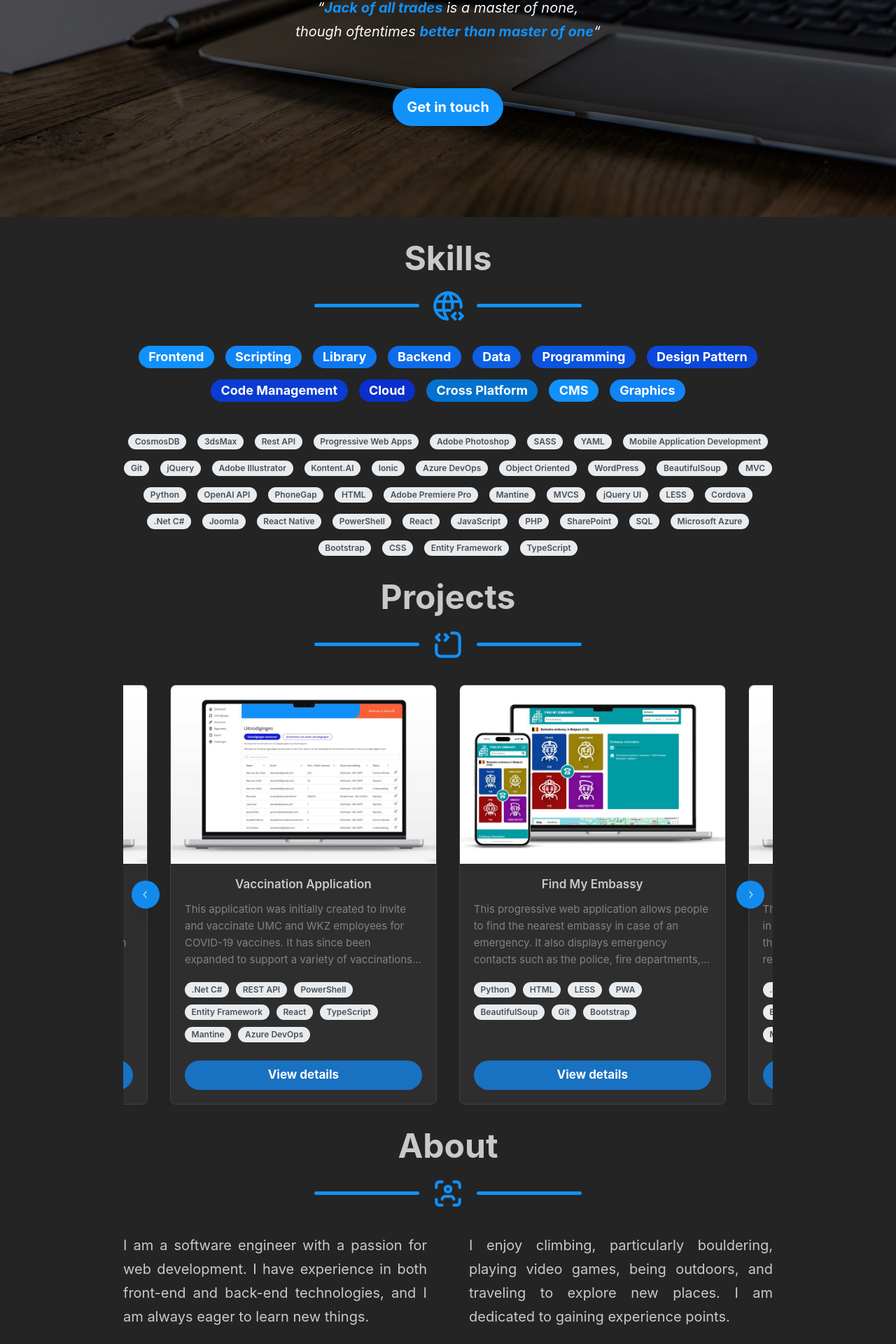
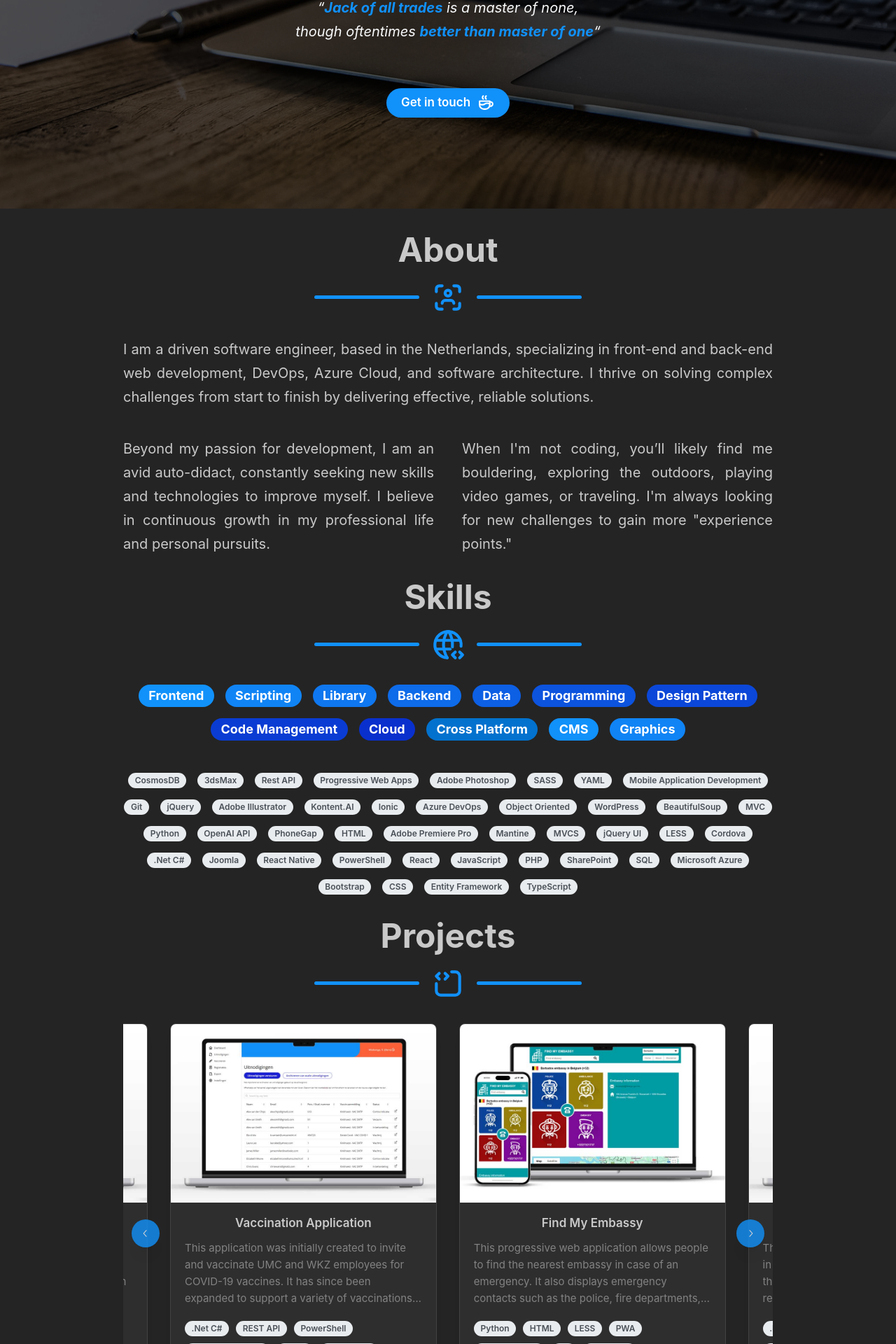
Before and after one commit to RensWiebenga/RensWiebengaDevelopment, a React (Vite) app: page / in a window 1280 px wide. Shown: the part 718-2638 px from the top of the page at 70% size. Built offline with nearby package versions, Linux system fonts and the light colour scheme.

Commit message:
Changed texts and layout a bit

```diff
--- a/src/routes/Index/Index.tsx
+++ b/src/routes/Index/Index.tsx
@@ -12,6 +12,12 @@ export default function Index() {
       <HeroImageBackground />
       <Space h="xl" />
       <Container>
+        <div id="about" className="section">
+          <FancyTitle title="About" icon="IconUserScan" />
+          <Space h="xl" />
+          <AboutMeBlock />
+          <Space h="xl" />
+        </div>
         <div id="skills" className="section">
           <FancyTitle title="Skills" icon="IconWorldCode" />
           <Space h="xl" />
@@ -24,12 +30,7 @@ export default function Index() {
           <CardsCarousel />
           <Space h="xl" />
         </div>
-        <div id="about" className="section">
-          <FancyTitle title="About" icon="IconUserScan" />
-          <Space h="xl" />
-          <AboutMeBlock />
-          <Space h="xl" />
-        </div>
+
         <div id="contact" className="section">
           <FancyTitle title="Contact me" icon="IconMailBolt" />
           <Space h="xl" />
--- a/src/routes/Index/components/AboutMeBlock/AboutMeBlock.tsx
+++ b/src/routes/Index/components/AboutMeBlock/AboutMeBlock.tsx
@@ -1,27 +1,46 @@
-import { Group, Text } from "@mantine/core";
+import { Group, Stack, Text } from "@mantine/core";
 import classes from "./AboutMeBlock.module.css";
 
 export default function AboutMeBlock() {
   return (
+    <Stack gap="40px">
       <Group
         justify="center"
-      gap="60px"
+        gap="40px"
         grow
         wrap="nowrap"
         align="flex-start"
         className={classes.textWrapper}
       >
         <Text size="lg" className={classes.textBlock}>
-        I am a software engineer with a passion for web development. I have
-        experience in both front-end and back-end technologies, and I am always
-        eager to learn new things.
+          I am a driven software engineer, based in the Netherlands,
+          specializing in front-end and back-end web development, DevOps, Azure
+          Cloud, and software architecture. I thrive on solving complex
+          challenges from start to finish by delivering effective, reliable
+          solutions.
+        </Text>
+      </Group>
+      <Group
+        justify="center"
+        gap="40px"
+        grow
+        wrap="nowrap"
+        align="flex-start"
+        className={classes.textWrapper}
+      >
+        <Text size="lg" className={classes.textBlock}>
+          Beyond my passion for development, I am an avid auto-didact,
+          constantly seeking new skills and technologies to improve myself. I
+          believe in continuous growth in my professional life and personal
+          pursuits.
         </Text>
 
         <Text size="lg" className={classes.textBlock}>
-        I enjoy climbing, particularly bouldering, playing video games, being
-        outdoors, and traveling to explore new places. I am dedicated to gaining
-        experience points.
+          When I'm not coding, you’ll likely find me bouldering, exploring the
+          outdoors, playing video games, or traveling. I'm always looking for
+          new challenges to gain more "experience points."
         </Text>
       </Group>
+    </Stack>
   );
 }
--- a/src/routes/Index/components/CardsCarousel/CardsCarousel.module.css
+++ b/src/routes/Index/components/CardsCarousel/CardsCarousel.module.css
@@ -36,7 +36,7 @@
 .control {
   background-color: var(--mantine-color-primary-0) !important;
   color: var(--mantine-color-white) !important;
-  opacity: 95% !important;
+  opacity: 80% !important;
   border: none !important;
   font-size: 50px;
   outline: none !important;
--- a/src/routes/Index/components/CardsCarousel/CardsCarousel.tsx
+++ b/src/routes/Index/components/CardsCarousel/CardsCarousel.tsx
@@ -47,7 +47,7 @@ function CardFunction({
           {description}
         </Text>
 
-        <Group mt="md" mb="xs" gap={10} align="start">
+        <Group mt="md" mb="xs" gap={10} align="flex-start">
           {languages.map((language) => (
             <Pill
               key={language}
--- a/src/routes/Index/components/GetInTouch/GetInTouch.tsx
+++ b/src/routes/Index/components/GetInTouch/GetInTouch.tsx
@@ -55,6 +55,14 @@ export function GetInTouch() {
   };
 
   return (
+    <>
+      <Text fz="lg" mb={5}>
+        Have a project in mind or just want to say hello? I would love to hear
+        from you!
+      </Text>
+      <Text fz="lg" mb={20}>
+        Fill out the form below, and I will get back to you as soon as possible!
+      </Text>
       <Paper shadow="md" radius="xl">
         <div className={classes.wrapper}>
           <div className={classes.innerContent}>
@@ -114,5 +122,6 @@ export function GetInTouch() {
           </div>
         </div>
       </Paper>
+    </>
   );
 }
--- a/src/routes/Index/components/HeaderSimple/HeaderSimple.tsx
+++ b/src/routes/Index/components/HeaderSimple/HeaderSimple.tsx
@@ -5,9 +5,9 @@ import { ChangeEventHandler, useEffect, useState } from "react";
 
 const links = [
   { link: "#home", label: "Home" },
+  { link: "#about", label: "About" },
   { link: "#skills", label: "Skills" },
   { link: "#projects", label: "Projects" },
-  { link: "#about", label: "About" },
   { link: "#contact", label: "Contact" },
 ];
 
--- a/src/routes/Index/components/HeroImageBackground/HeroImageBackground.tsx
+++ b/src/routes/Index/components/HeroImageBackground/HeroImageBackground.tsx
@@ -1,6 +1,15 @@
-import { Title, Text, Container, Overlay, Stack, Anchor } from "@mantine/core";
+import {
+  Title,
+  Text,
+  Container,
+  Overlay,
+  Stack,
+  Anchor,
+  Button,
+} from "@mantine/core";
 import Avatar from "../Avatar/Avatar";
 import classes from "./HeroImageBackground.module.css";
+import { IconCoffee } from "@tabler/icons-react";
 
 export function HeroImageBackground() {
   return (
@@ -45,20 +54,15 @@ export function HeroImageBackground() {
             </Text>
           </Container>
           <div className={classes.controls}>
-            <Anchor
-              className={classes.control}
-              size="lg"
-              href="#contact"
-              fw={700}
-            >
-              Get in touch
+            <Anchor size="lg" href="#contact" fw={700}>
+              <Button
+                rightSection={<IconCoffee size={25} />}
+                className={classes.control}
+              >
+                {" "}
+                Get in touch
+              </Button>
             </Anchor>
-            {/* <Button
-              className={cx(classes.control, classes.secondaryControl)}
-              size="lg"
-            >
-              Live demo
-            </Button> */}
           </div>
         </Stack>
       </div>
```
Lines whose indentation alone changed are shown as unchanged.
